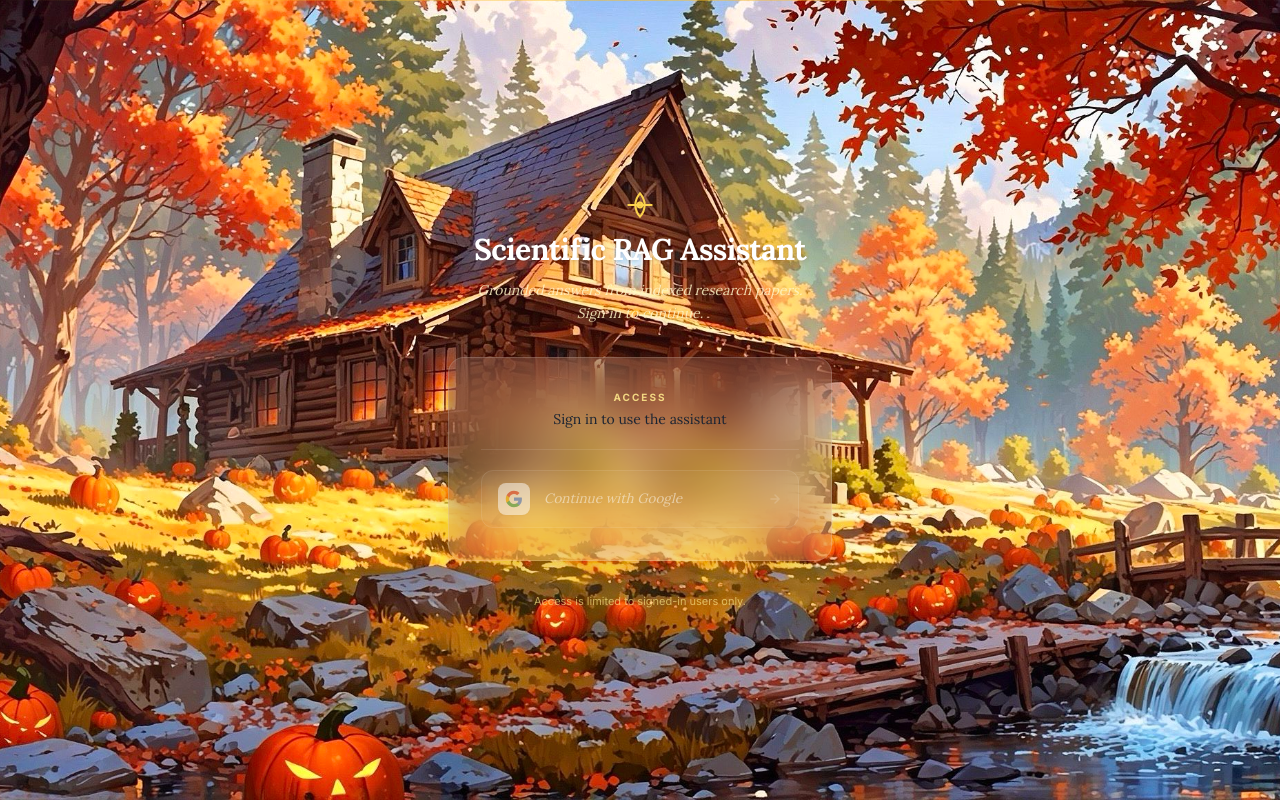
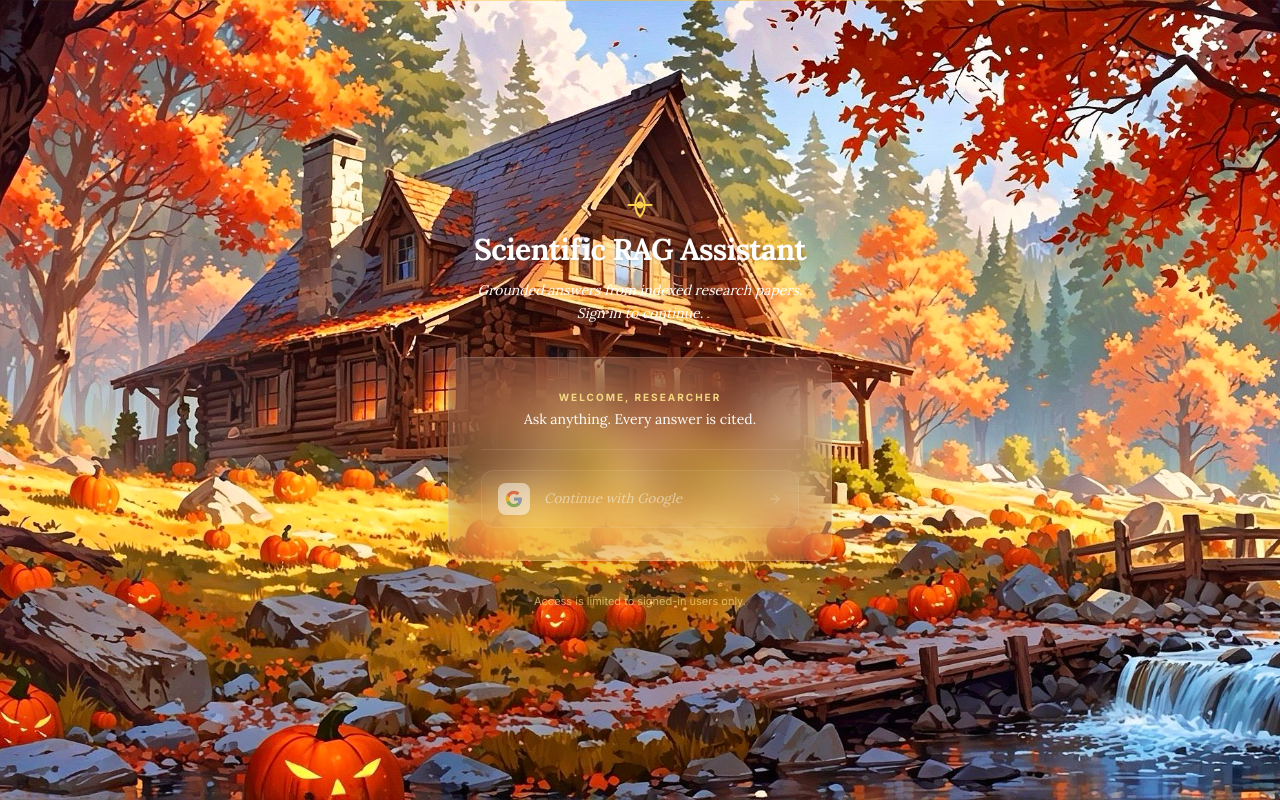
Before and after one commit to anidoesdev/scientific-rag-assistant, a Next.js app in the folder frontend/: page /login in a window 1280 px wide. Built offline with nearby package versions, Linux system fonts and the light colour scheme; no server answers.

Commit message:
ui changes

```diff
--- a/frontend/app/login/page.tsx
+++ b/frontend/app/login/page.tsx
@@ -121,7 +121,7 @@ export default function LoginPage() {
           <h1 className="font-serif text-3xl font-bold tracking-tight text-white drop-shadow">
             Scientific RAG Assistant
           </h1>
-          <p className="font-serif text-sm italic leading-relaxed text-amber-100/85">
+          <p className="font-serif text-sm italic leading-relaxed text-white">
             Grounded answers from indexed research papers.
             <br />
             Sign in to continue.
@@ -132,10 +132,10 @@ export default function LoginPage() {
         <div className="rounded-2xl border border-white/15 bg-white/10 px-8 py-8 shadow-soft backdrop-blur-xl space-y-5">
           <div className="space-y-1">
             <p className="text-[10px] font-bold uppercase tracking-[0.2em] text-amber-200/90">
-              Access
+              Welcome, Researcher
             </p>
-            <p className="font-serif text-sm text-white/88">
-              Sign in to use the assistant
+            <p className="font-serif text-sm text-white">
+              Ask anything. Every answer is cited.
             </p>
           </div>
 
--- a/frontend/app/page.tsx
+++ b/frontend/app/page.tsx
@@ -244,7 +244,7 @@ export default function Dashboard() {
               Scientific RAG Assistant
             </p>
             <h1 className="font-serif text-4xl font-bold text-white drop-shadow-lg sm:text-5xl lg:text-6xl">
-              How Papyrus<br className="hidden sm:block" /> Finds Answers
+              Ask the Papers.
             </h1>
             <p className="mx-auto mt-5 max-w-xl text-base leading-relaxed text-amber-100/85">
               A multi-stage retrieval pipeline combining dense vector search, keyword matching,
```
